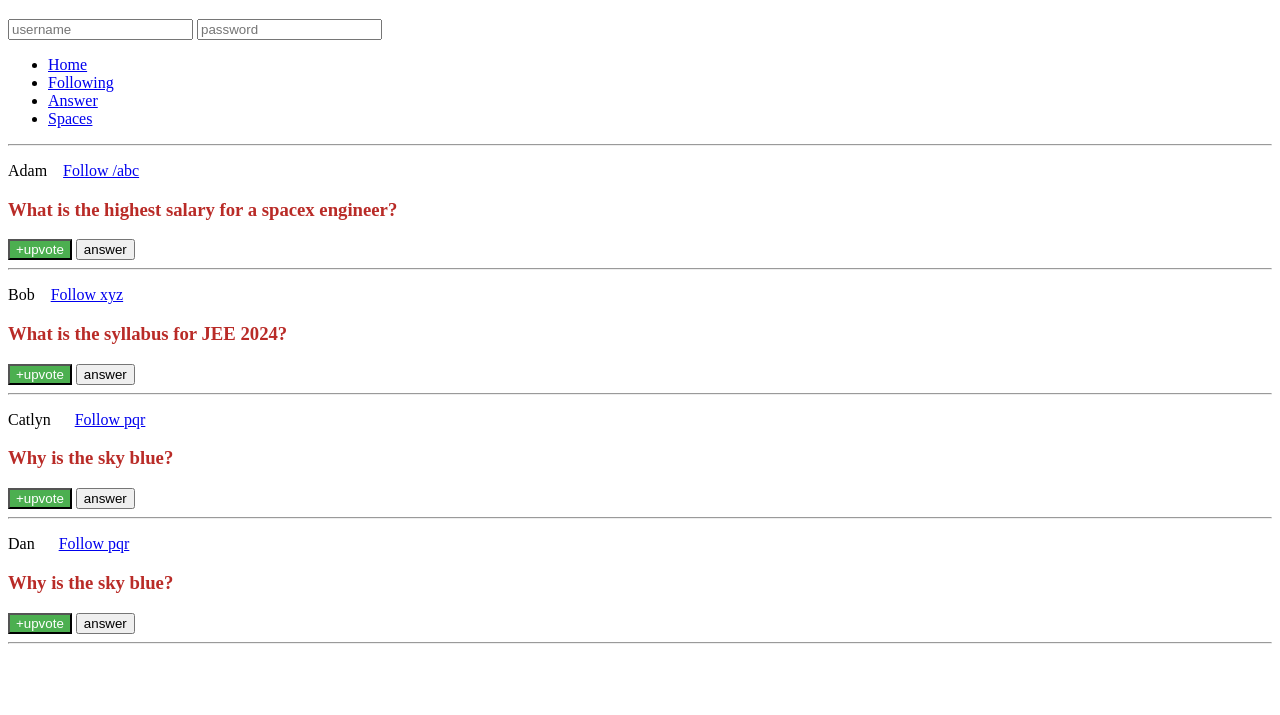
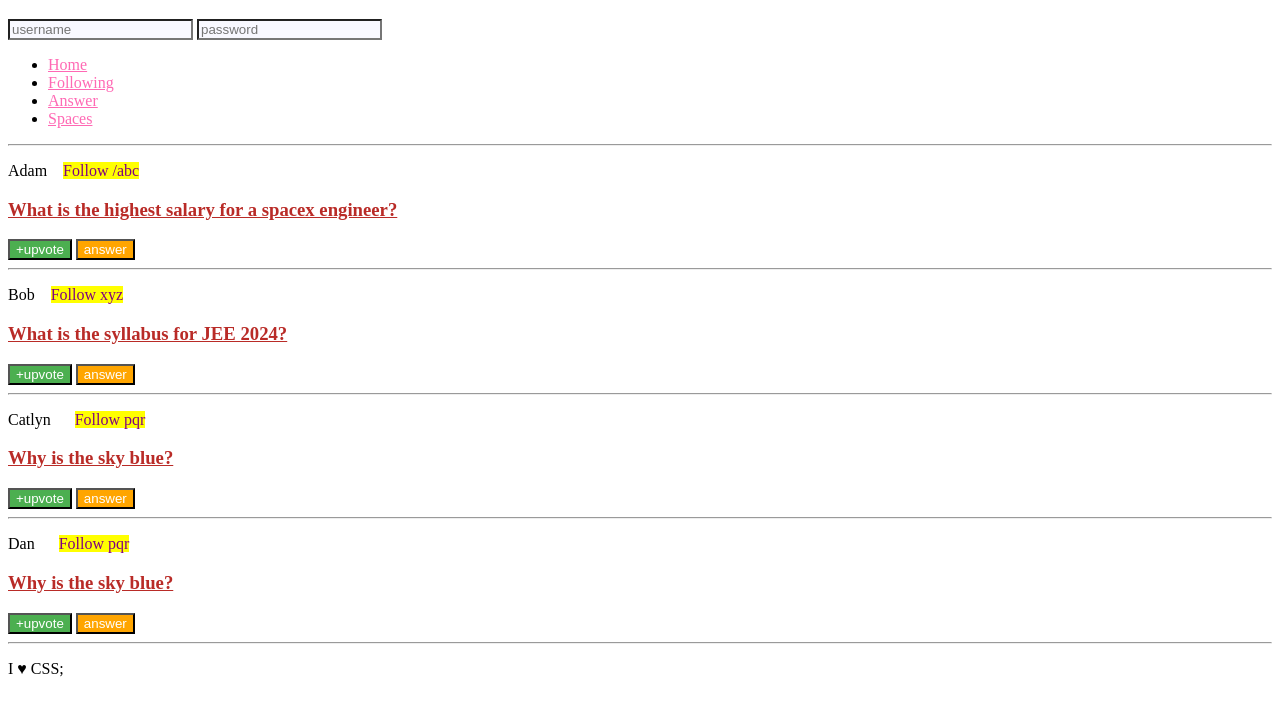
Before and after one commit to RenishIsotiya/Practice, a plain HTML site: page practice/index.html in a window 1280 px wide. Shown: the part 61-776 px from the top of the page. Drawn offline with Linux system fonts and the light colour scheme.

Commit message:
selector

```diff
--- a/practice/index.html
+++ b/practice/index.html
@@ -28,7 +28,7 @@
         <hr>
     </header>
     <main>
-        <p>
+        <p class="Post">
         Adam &nbsp;&nbsp;
         <a class="follow" href="/adam">Follow /abc</a></span>
         </p>
@@ -39,7 +39,7 @@
         </span>
         <hr />
 
-        <p>
+        <p class="Post">
         Bob &nbsp;&nbsp;
         <a class="follow" href="/bob">Follow xyz</a>
         </p>
@@ -50,7 +50,7 @@
         </span>
         <hr />
 
-        <p>
+        <p class="Post">
         Catlyn &nbsp;&nbsp;&nbsp;&nbsp;
         <a class="follow" href="/catlyn">Follow pqr</a>
         </p>
@@ -61,7 +61,7 @@
         </span>
         <hr />
 
-        <p>
+        <p class="Post">
         Dan &nbsp;&nbsp;&nbsp;&nbsp;
         <a class="follow" href="/dan">Follow pqr</a>
         </p>
@@ -71,6 +71,8 @@
             <button>answer</button>
         </span>
         <hr />
+
+        <p>I &hearts; CSS;</p>
     </main>
   </body>
 </html>
--- a/practice/style.css
+++ b/practice/style.css
@@ -19,3 +19,50 @@ h1, h3{
   background-color: #4CAF50;
   color: white;
 }
+
+/* descendant selectors */
+
+/* p a {
+  text-decoration: none;
+  color: purple;
+  background-color: yellow;
+} */
+
+.Post a {
+  text-decoration: none;
+  color: purple;
+  background-color: yellow;
+}
+
+/* nav ul li a  {
+  color: hotpink;
+} */
+
+nav a  {
+  color: hotpink;
+}
+
+p + h3 {
+  text-decoration: underline;
+}
+
+.upvote + button {
+  background-color: orange;
+  color: white;
+}
+
+div > input {
+background-color: darksalmon;
+}
+
+input[type="text"] {
+  color: green;
+}
+
+input[type="password"] {
+  color: red;
+}
+
+input[type] {
+  background-color: ghostwhite;
+}
```
Lines whose indentation alone changed are shown as unchanged.
